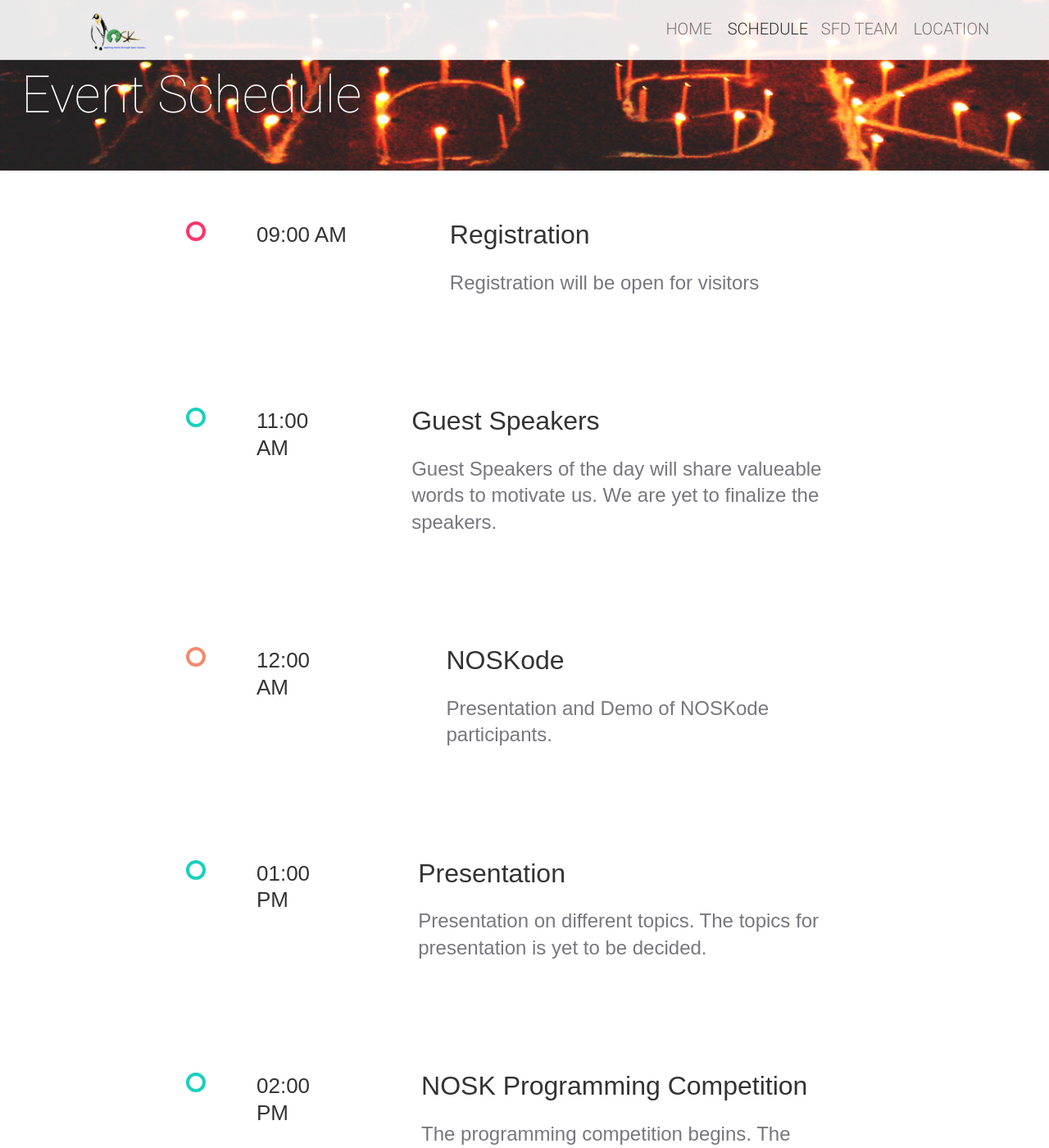
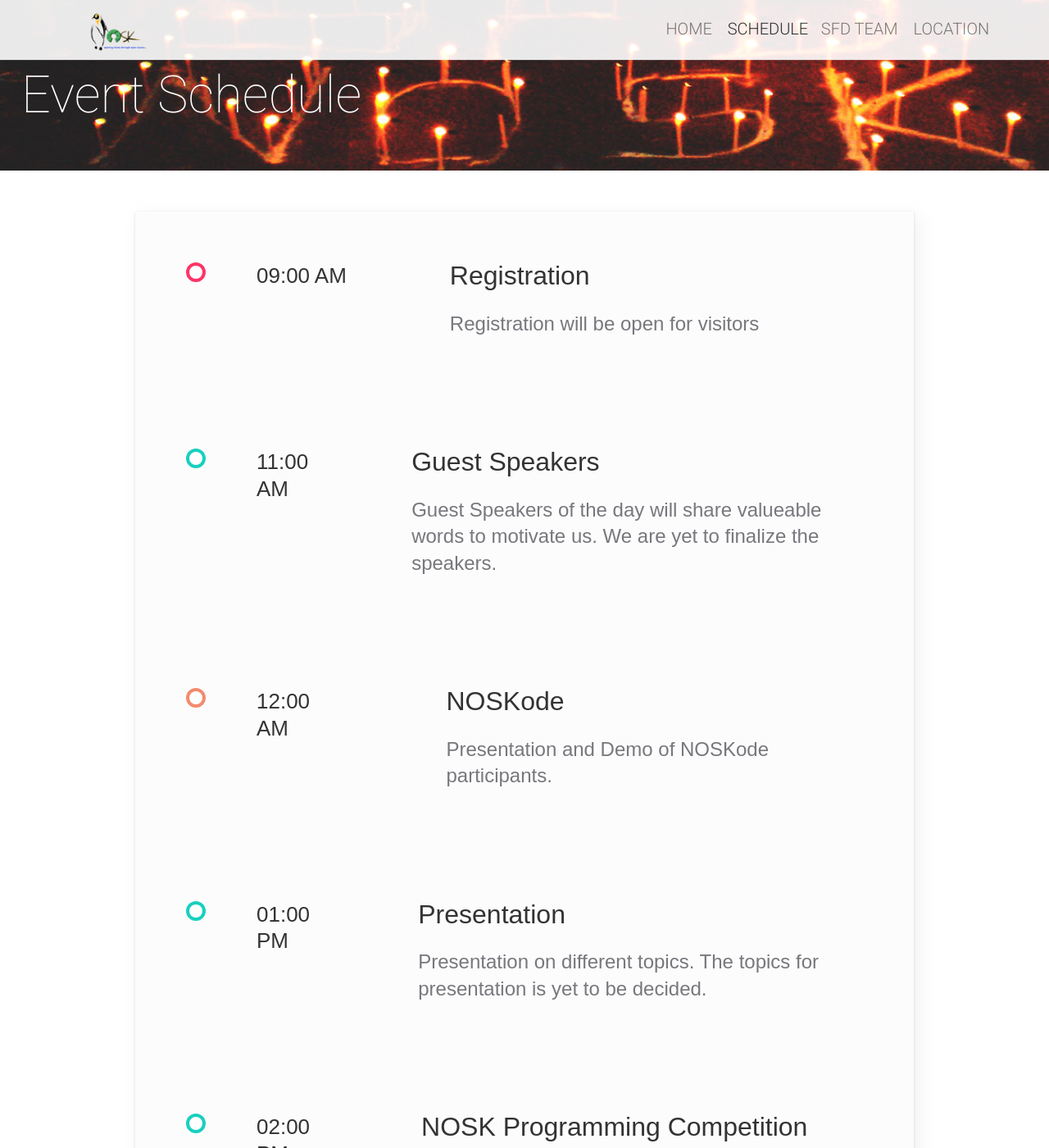
Before and after one commit to openosk/openosk.github.io, a Jekyll site: the page built from schedule.html, in a window 1280 px wide and 1400 px high, scrolled down 392 px. Shown: the whole window at 82% size. Built offline with Jekyll 4.4.1, drawn with Linux system fonts in a browser that asks for light colours; nearby versions of some CDN libraries; comment, search, counter and statistics services are not loaded.

Commit message:
styled event timeline

```diff
--- a/css/style.css
+++ b/css/style.css
@@ -2012,9 +2012,11 @@ nav ul > li > a.current, nav ul > li > a:hover {
   -webkit-flex-direction: column;
   flex-direction: column;
   padding: 0 62px;
-  margin: 0 auto;
+  margin: 50px auto;
   list-style: none;
   max-width: 950px;
+  background-color:#fcfcfc;
+  box-shadow:6px 5px 20px 0px rgba(174, 174, 174, 0.16), 0 1px 3px rgba(120, 120, 120, 0.23);
 }
 
 .timeline::before {
```
